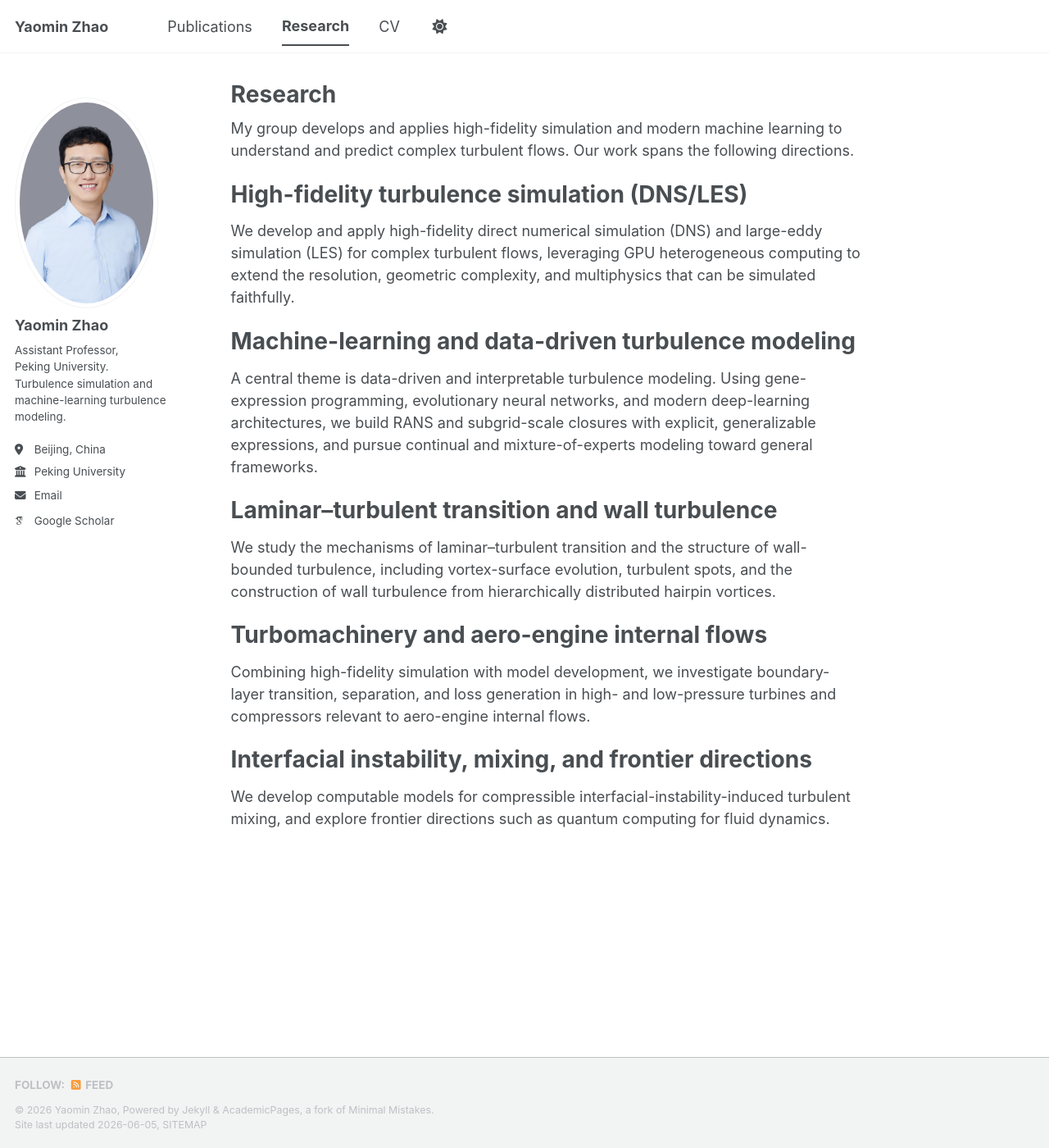
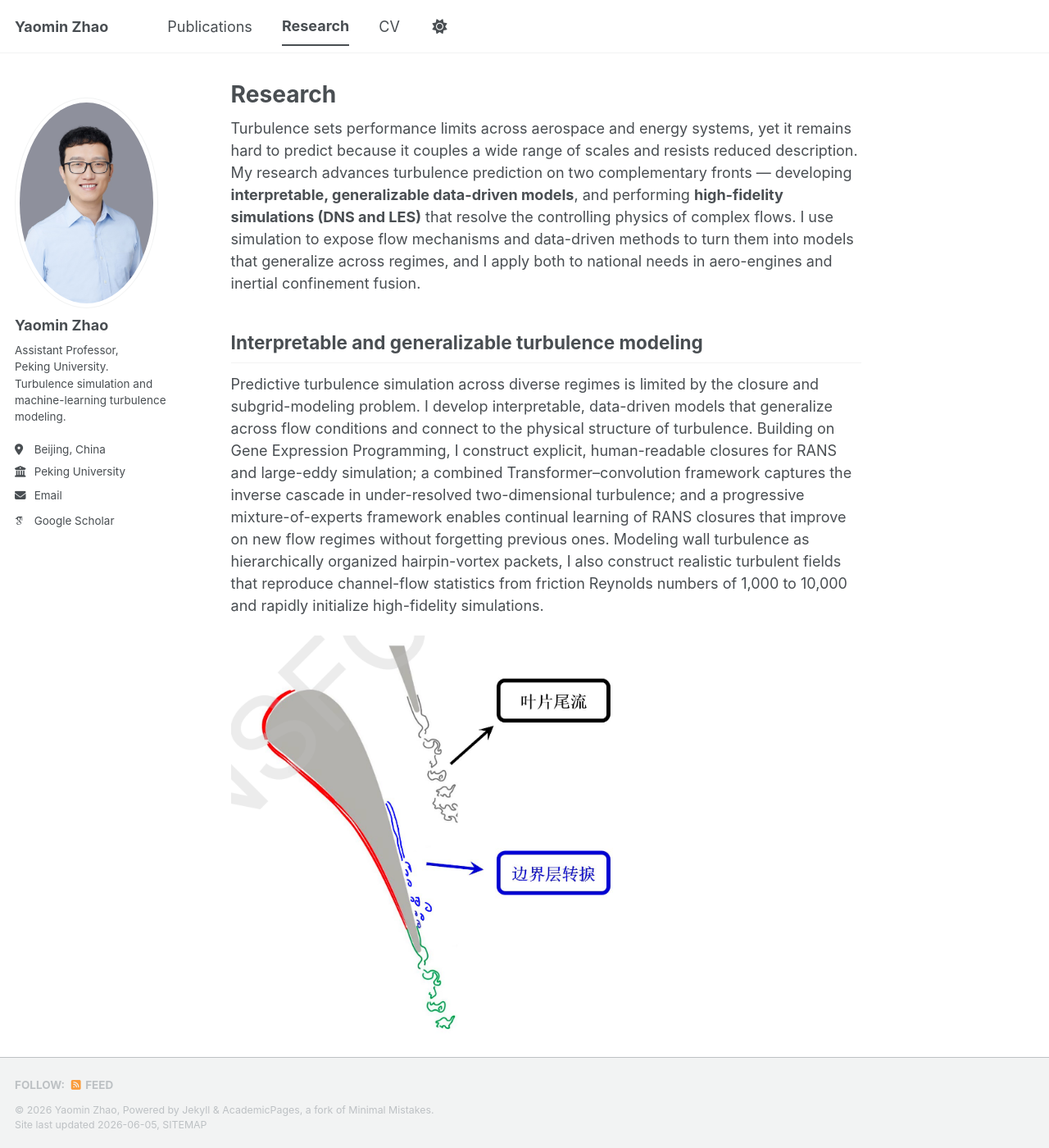
Before and after one commit to YMGroup-PKU/YMGroup-PKU.github.io, a Jekyll site: the page built from _pages/research.md, in a window 1280 px wide and 1400 px high. Shown: the whole window at 82% size. Built offline with Jekyll 4.4.1, drawn with Linux system fonts in a browser that asks for light colours; some web fonts are replaced; a script bundle is joined from its source files by our own code; library files that are not in the unit come from our copies; some of the changed text lies outside the part shown.

Commit message:
Restructure Research page into three thrusts + future, with placeholder figures

```diff
--- a/_pages/research.md
+++ b/_pages/research.md
@@ -5,24 +5,40 @@
 author_profile: true
 ---
 
-My group develops and applies high-fidelity simulation and modern machine learning to understand and predict complex turbulent flows. Our work spans the following directions.
+Turbulence sets performance limits across aerospace and energy systems, yet it remains hard to predict because it couples a wide range of scales and resists reduced description. My research advances turbulence prediction on two complementary fronts — developing **interpretable, generalizable data-driven models**, and performing **high-fidelity simulations (DNS and LES)** that resolve the controlling physics of complex flows. I use simulation to expose flow mechanisms and data-driven methods to turn them into models that generalize across regimes, and I apply both to national needs in aero-engines and inertial confinement fusion.
 
-High-fidelity turbulence simulation (DNS/LES)
-======
-We develop and apply high-fidelity direct numerical simulation (DNS) and large-eddy simulation (LES) for complex turbulent flows, leveraging GPU heterogeneous computing to extend the resolution, geometric complexity, and multiphysics that can be simulated faithfully.
+## Interpretable and generalizable turbulence modeling
 
-Machine-learning and data-driven turbulence modeling
-======
-A central theme is data-driven and interpretable turbulence modeling. Using gene-expression programming, evolutionary neural networks, and modern deep-learning architectures, we build RANS and subgrid-scale closures with explicit, generalizable expressions, and pursue continual and mixture-of-experts modeling toward general frameworks.
+Predictive turbulence simulation across diverse regimes is limited by the closure and subgrid-modeling problem. I develop interpretable, data-driven models that generalize across flow conditions and connect to the physical structure of turbulence. Building on Gene Expression Programming, I construct explicit, human-readable closures for RANS and large-eddy simulation; a combined Transformer–convolution framework captures the inverse cascade in under-resolved two-dimensional turbulence; and a progressive mixture-of-experts framework enables continual learning of RANS closures that improve on new flow regimes without forgetting previous ones. Modeling wall turbulence as hierarchically organized hairpin-vortex packets, I also construct realistic turbulent fields that reproduce channel-flow statistics from friction Reynolds numbers of 1,000 to 10,000 and rapidly initialize high-fidelity simulations.
 
-Laminar–turbulent transition and wall turbulence
-======
-We study the mechanisms of laminar–turbulent transition and the structure of wall-bounded turbulence, including vortex-surface evolution, turbulent spots, and the construction of wall turbulence from hierarchically distributed hairpin vortices.
+<figure style="text-align:center; margin:1.2em 0;">
+  <img src="/images/research-modeling.png" alt="Interpretable data-driven turbulence modeling" style="max-width:480px; width:100%;">
+  <figcaption style="font-size:0.9em; color:#666;">Interpretable, data-driven turbulence modeling and structure-based construction of wall turbulence.</figcaption>
+</figure>
 
-Turbomachinery and aero-engine internal flows
-======
-Combining high-fidelity simulation with model development, we investigate boundary-layer transition, separation, and loss generation in high- and low-pressure turbines and compressors relevant to aero-engine internal flows.
+## High-fidelity simulation of complex engineering flows
 
-Interfacial instability, mixing, and frontier directions
-======
-We develop computable models for compressible interfacial-instability-induced turbulent mixing, and explore frontier directions such as quantum computing for fluid dynamics.
+Many engineering flows — in aero-engines, ducts, and particle-laden systems — combine complex geometry, strong unsteadiness, high Reynolds number, and multiphysics coupling that defeat engineering models. Using DNS and LES together with linear-stability and data-driven analysis, I resolve their underlying physics and extract features for engineering prediction. I developed a high-fidelity point-particle DNS framework on multi-block overset grids and performed the first DNS of particle-laden turbulence in complex cascades and concentric annular ducts. With DNS of high- and low-pressure turbine configurations I identified the unsteady transition pathways set by wake impingement, free-stream turbulence, and surface roughness, and turned this understanding into a machine-learning-enhanced four-equation transition model. Compressible DNS of annular ducts and compressor cascades further clarifies the wall-pressure fluctuations and tonal-noise feedback central to internal-flow aeroacoustics.
+
+<figure style="text-align:center; margin:1.2em 0;">
+  <img src="/images/research-simulation.png" alt="High-fidelity simulation of engineering flows" style="max-width:480px; width:100%;">
+  <figcaption style="font-size:0.9em; color:#666;">High-fidelity DNS/LES of particle-laden turbulence, aero-engine transition, and internal-flow aeroacoustics.</figcaption>
+</figure>
+
+## Interfacial mixing for inertial confinement fusion
+
+In inertial confinement fusion (ICF), turbulent mixing driven by Rayleigh–Taylor and Richtmyer–Meshkov instabilities lowers implosion compression efficiency and can cause ignition failure. This mixing is strongly compressible, multiscale, and transitional — regimes that standard RANS models capture poorly. I introduced an intermittency-based transport equation, coupled to the K–L model, that tracks the full path from laminar perturbation growth through transition to fully developed turbulence; a compressible mixing model that accounts for turbulent composition and counter-gradient heat fluxes under strong density stratification; and an efficient detached-eddy method that switches automatically between RANS in the mixing core and LES at the mixing front, reaching LES-level accuracy with roughly one-eighth of the cells or fewer.
+
+<figure style="text-align:center; margin:1.2em 0;">
+  <img src="/images/research-mixing.png" alt="Interfacial mixing modeling for ICF" style="max-width:480px; width:100%;">
+  <figcaption style="font-size:0.9em; color:#666;">Modeling and efficient high-fidelity simulation of compressible interfacial mixing for ICF.</figcaption>
+</figure>
+
+## Future directions
+
+Looking ahead, I am building an intelligent turbulence simulation-and-modeling framework based on **differentiable computing** that unifies physics solvers with machine learning in a single solution, optimization, and runtime environment. With collaborators I am also exploring **quantum-computing methods for fluid dynamics**, including quantum lattice-Boltzmann and quantum vortex methods that provide early algorithmic frameworks for turbulence. Finally, I am developing physics-constrained methods for **interfacial mixing under extreme conditions**, fusing sparse data with models that incorporate radiation and plasma effects relevant to ICF.
+
+<figure style="text-align:center; margin:1.2em 0;">
+  <img src="/images/research-future.png" alt="Future research directions" style="max-width:480px; width:100%;">
+  <figcaption style="font-size:0.9em; color:#666;">Future directions: differentiable-computing-based intelligent simulation, quantum computing for fluids, and extreme-condition mixing.</figcaption>
+</figure>
```
Also changed, not shown: images/research-future.png (added), images/research-mixing.png (added), images/research-modeling.png (added), images/research-simulation.png (added).
